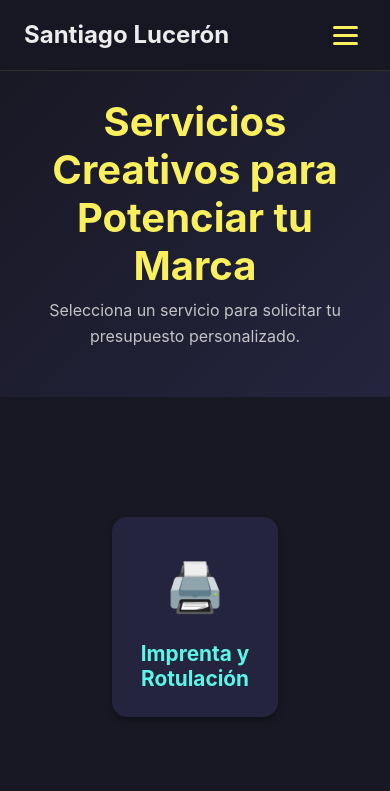
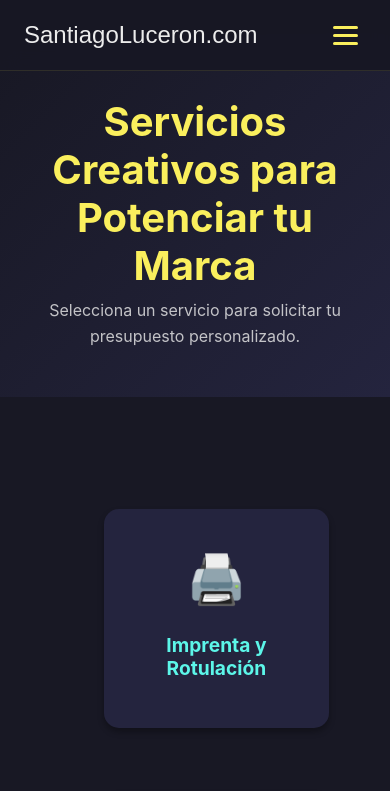
Before and after one commit to sluceron/porfolio, a React (Vite) app: page /services in a window 390 px wide. Shown: the top 791 px of the page. Built offline with nearby package versions, Linux system fonts and the light colour scheme.

Commit message:
ajuste responsive

```diff
--- a/package.json
+++ b/package.json
@@ -14,6 +14,7 @@
         "antd": "^5.29.1",
         "react": "^18.3.1",
         "react-dom": "^18.3.1",
+        "react-icons": "^5.5.0",
         "react-router-dom": "^5.3.4"
     },
     "devDependencies": {
--- a/src/components/Footer.tsx
+++ b/src/components/Footer.tsx
@@ -1,3 +1,4 @@
+import { FaLinkedin, FaGithub } from 'react-icons/fa'
 import '../styles/Footer.css'
 
 const Footer = () => {
@@ -8,15 +9,19 @@ const Footer = () => {
       <div className="footer-container">
         <div className="footer-content">
           <div className="footer-section">
-            <h3>Portfolio Creativo</h3>
+            <h3>Servicios Creativos para particulares y empresas</h3>
             <p>Diseño inmersivo y narrativo 2025</p>
           </div>
 
           <div className="footer-section">
             <h4>Redes Sociales</h4>
             <div className="social-links">
-              <a href="https://linkedin.com" target="_blank" rel="noopener noreferrer">LinkedIn</a>
-              <a href="https://github.com" target="_blank" rel="noopener noreferrer">GitHub</a>
+              <a href="https://linkedin.com" target="_blank" rel="noopener noreferrer">
+                <FaLinkedin /> LinkedIn
+              </a>
+              <a href="https://github.com" target="_blank" rel="noopener noreferrer">
+                <FaGithub /> GitHub
+              </a>
             </div>
           </div>
         </div>
--- a/src/components/Header.tsx
+++ b/src/components/Header.tsx
@@ -19,7 +19,7 @@ const Header = () => {
     <header className="header">
       <div className="header-container">
         <Link to="/" className="logo">
-          Santiago Lucerón
+          SantiagoLuceron.com
         </Link>
 
         <nav className="nav-desktop">
--- a/src/styles/ContactForm.css
+++ b/src/styles/ContactForm.css
@@ -155,4 +155,14 @@
   .form-group {
     margin-bottom: 1.5rem;
   }
+
+  .contact-form {
+    width: 90% !important;
+    margin: 0 auto !important;
+  }
+
+  .preselected-services-info {
+    padding: 1rem 1rem !important;
+    font-size: 1rem !important;
+  }
 }
--- a/src/styles/Header.css
+++ b/src/styles/Header.css
@@ -23,6 +23,8 @@
   font-weight: 700;
   color: var(--color-accent);
   transition: var(--transition-smooth);
+  font-family: Arial, Helvetica, sans-serif;
+  font-weight: lighter !important;
 }
 
 .logo:hover {
--- a/src/styles/services.css
+++ b/src/styles/services.css
@@ -148,7 +148,26 @@
       gap: 2rem;
     }
     .service-card {
-      padding: 1.5rem;
+      padding: 1rem;
+    }
+    .service-card .card-inner {
+      height: auto;
+      transform: none !important;
+
+    }
+
+    .service-card:hover .card-inner {
+      transform: none !important;
+    }
+
+    .card-front, .card-back {
+      position: relative;
+      transform: none !important;
+      backface-visibility: visible !important;
+    }
+
+    .card-back {
+      display: none;
     }
   }
 
@@ -158,7 +177,12 @@
   }
 
   .service-card h3 {
-    font-size: 1.3rem;
+    font-size: 1.2rem;
+  }
+
+  .service-card {
+    width: 120%;
+    margin: 2;
   }
 
   .service-card p {
```
Also changed, not shown: 6 other files (tests, documents, lock files or other folders).
